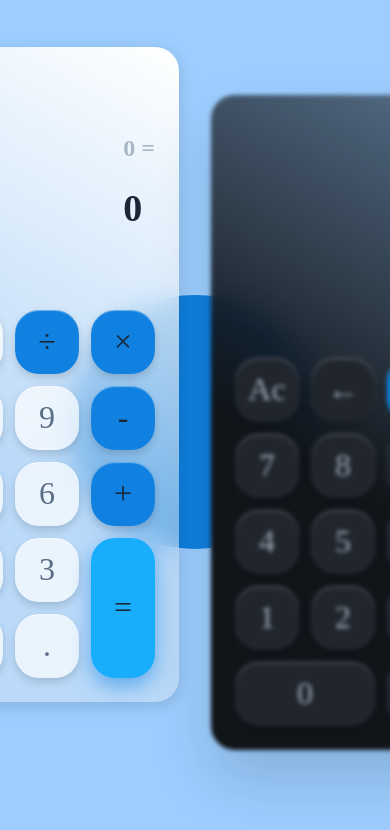
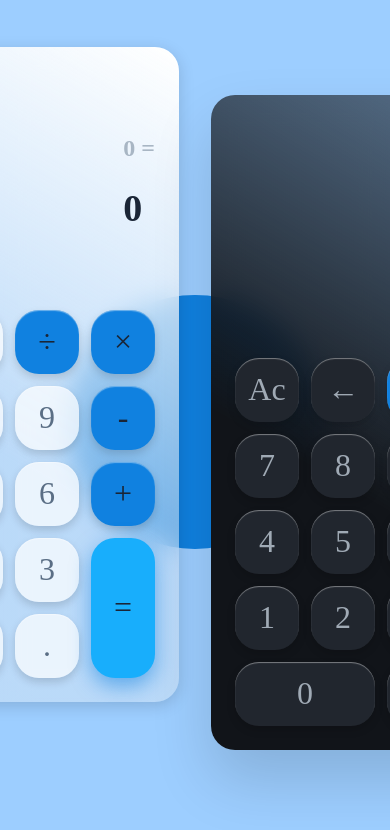
Before and after one commit to Leccon1/Calculator, a React (Vite) app: page / in a window 390 px wide. Shown: the top 830 px of the page. Built offline with nearby package versions, Linux system fonts and the light colour scheme.

Commit message:
style(Calculator): add media queries for mobile adaptive

```diff
--- a/src/App.module.scss
+++ b/src/App.module.scss
@@ -6,6 +6,11 @@
 	display: flex;
 	justify-content: center;
 	align-items: center;
+
+	@media (max-width: 768px) {
+		flex-direction: column;
+		gap: 3.2rem;
+	}
 
 	&::after {
 		content: '';
@@ -49,6 +54,16 @@
 		transform 0.3s ease,
 		box-shadow 0.3s ease,
 		filter 0.3s ease;
+
+	@media (max-width: 768px) {
+		filter: blur(0);
+
+		&:global(.calculatorLight),
+		&:global(.calculatorDark) {
+			transform: translateY(0) !important;
+			box-shadow: 0 30px 60px rgba(0, 0, 0, 0.15);
+		}
+	}
 
 	&.active {
 		filter: blur(0);
```
